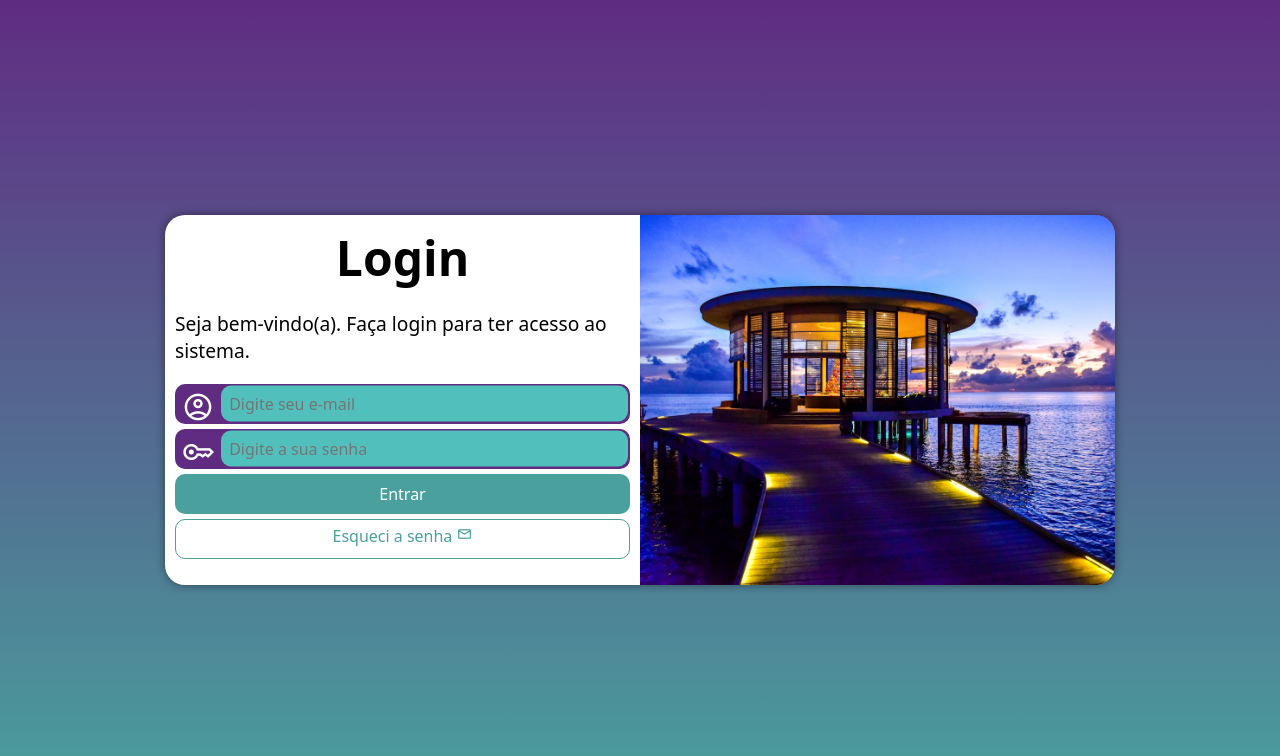
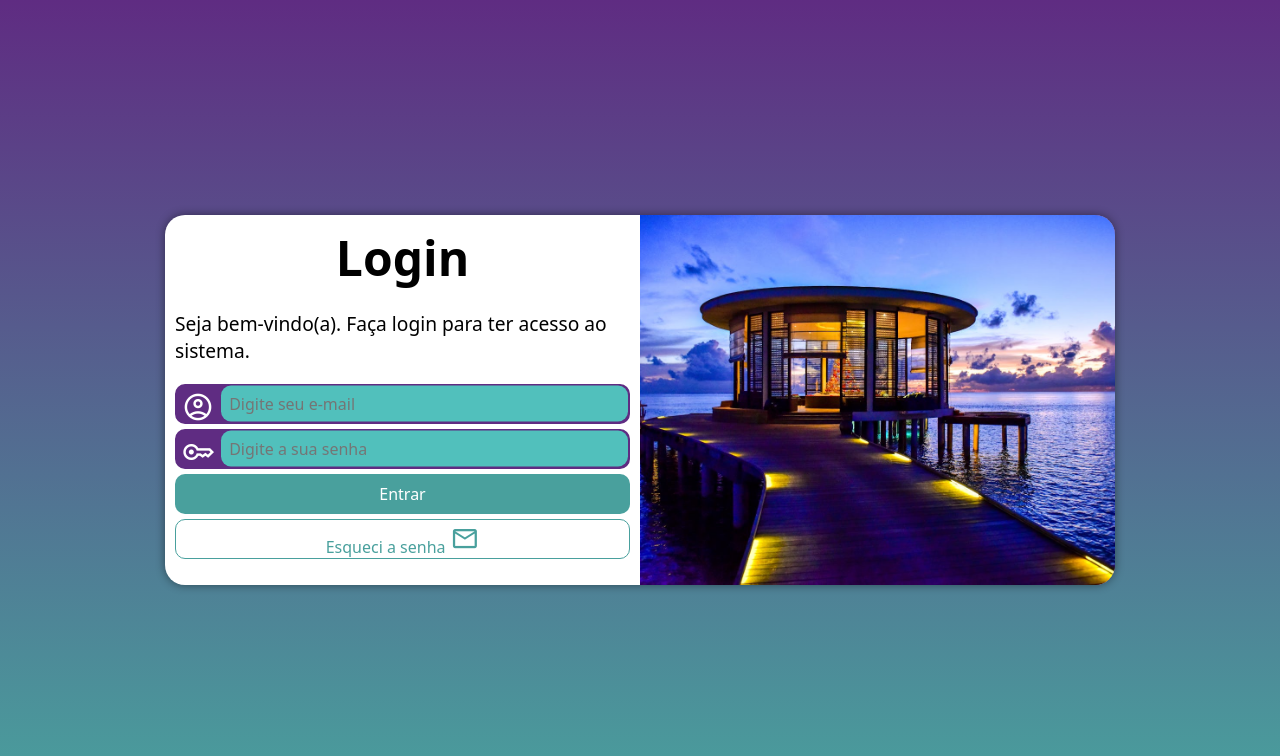
Before and after one commit to Wesleygustavodev/projeto-login, a plain HTML site: page index.html in a window 1280 px wide. Drawn offline with nearby package versions, Linux system fonts and the light colour scheme.

Commit message:
atualizei o span mail

```diff
--- a/estilos/style.css
+++ b/estilos/style.css
@@ -131,11 +131,14 @@ form > a.botao {
     color: #49a09d;
 }
 
+
+
 form > a.botao:hover {
     background-color: #1b5352;
     color: white;
 }
 
 form > a.botao > span {
-    font-size: 1em;
+    font-size: 1.8em;
+    margin-left: 5px;
 }
```
Also changed, not shown: index.html (+1 -1 lines).
